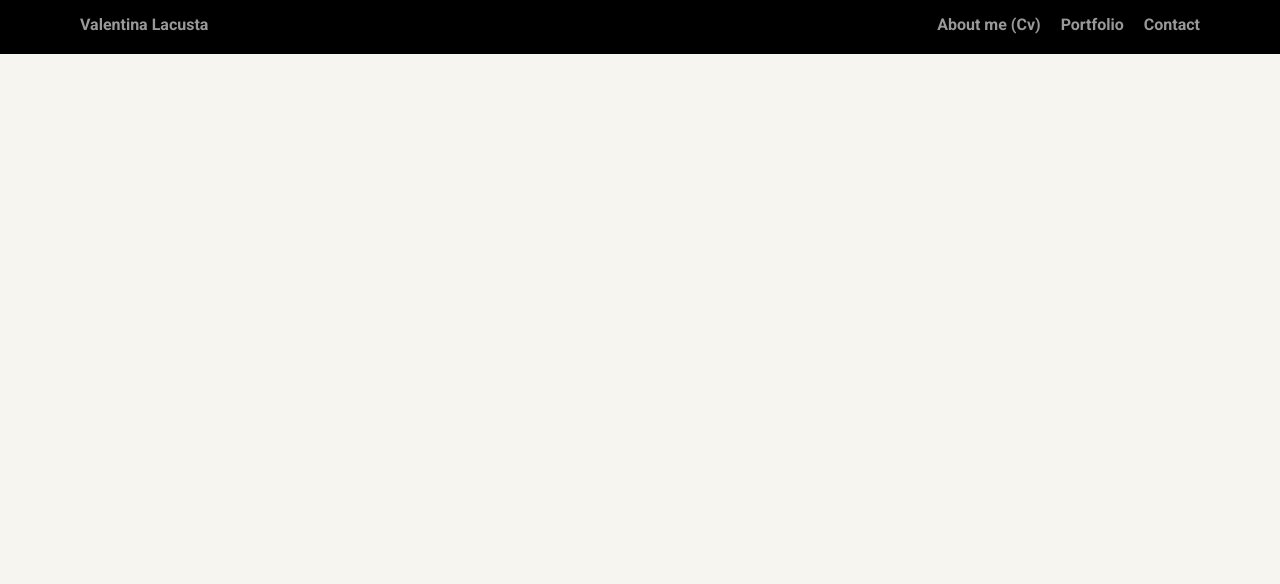
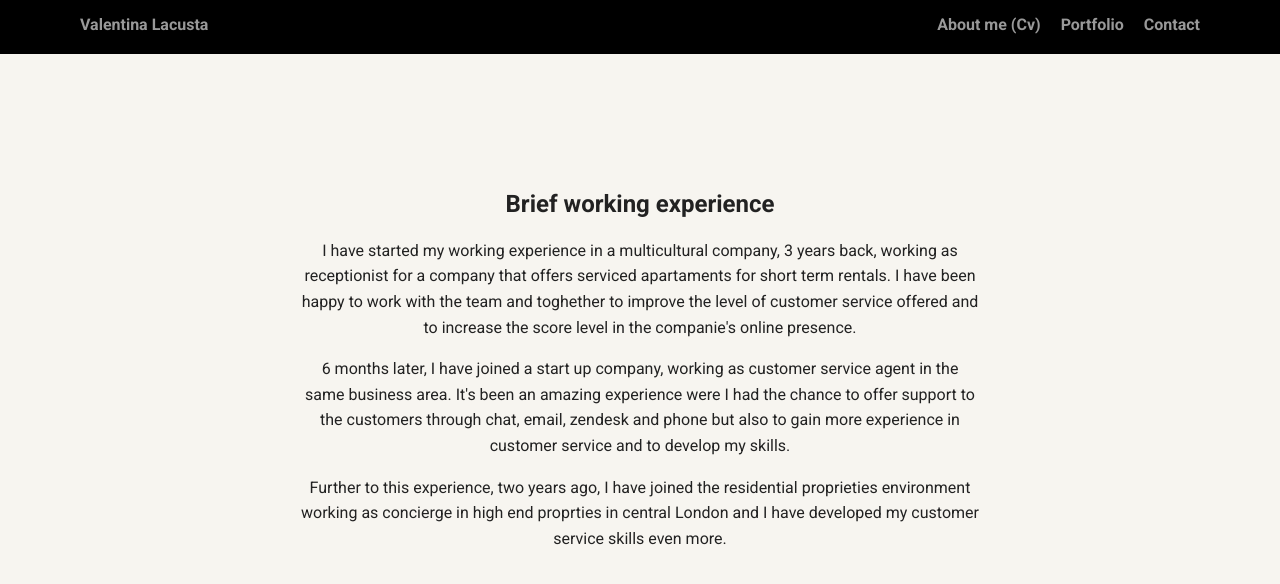
Before and after one commit to lac-oss/projct-1---personal-portfolio, a plain HTML site: page aboutme.html in a window 1280 px wide. Drawn offline with Linux system fonts and the light colour scheme; a web font is replaced by a local one.

Commit message:
Changes for review

```diff
--- a/aboutme.html
+++ b/aboutme.html
@@ -17,5 +17,15 @@
           <li><a href="contact.html">Contact</a></li>
         </ul>
     </div>
+
+    <main class="">
+        <div class="brief">
+          <h2>Brief working experience</h2>
+          <p>I have started my working experience in a multicultural company, 3 years back, working as receptionist for a company that offers serviced apartaments for short term rentals. I have been happy to work with the team and toghether to improve the level of customer service offered and to increase the score level in the companie's online presence.</p>
+          <p>6 months later, I have joined a start up company, working as customer service agent in the same business area. It's been an amazing experience were I had the chance to offer support to the customers through chat, email, zendesk and phone but also to gain more experience in customer service and to develop my skills.</p>
+          <p>Further to this experience, two years ago, I have joined the residential proprieties environment working as concierge in high end proprties in central London and I have developed my customer service skills even more.</p>
+        </div>
+
+      </main>
 </body>
 </html>
--- a/styles.css
+++ b/styles.css
@@ -87,10 +87,16 @@ header .profile-image:hover {
 .location {
   background-color: rgb(34, 34, 34);
 }
+.brief {
+  padding-top: 150px;
+  padding-left: 300px;
+  padding-right: 300px;
+
+}
 
 .card {
   margin: 30px;
-  padding: 20px 40px 40px;
+  padding: 20px 40px 30px;
   max-width: 500px;
   text-align: left;
   background: #fff;
```
Also changed, not shown: index.html (+4 -5 lines).
